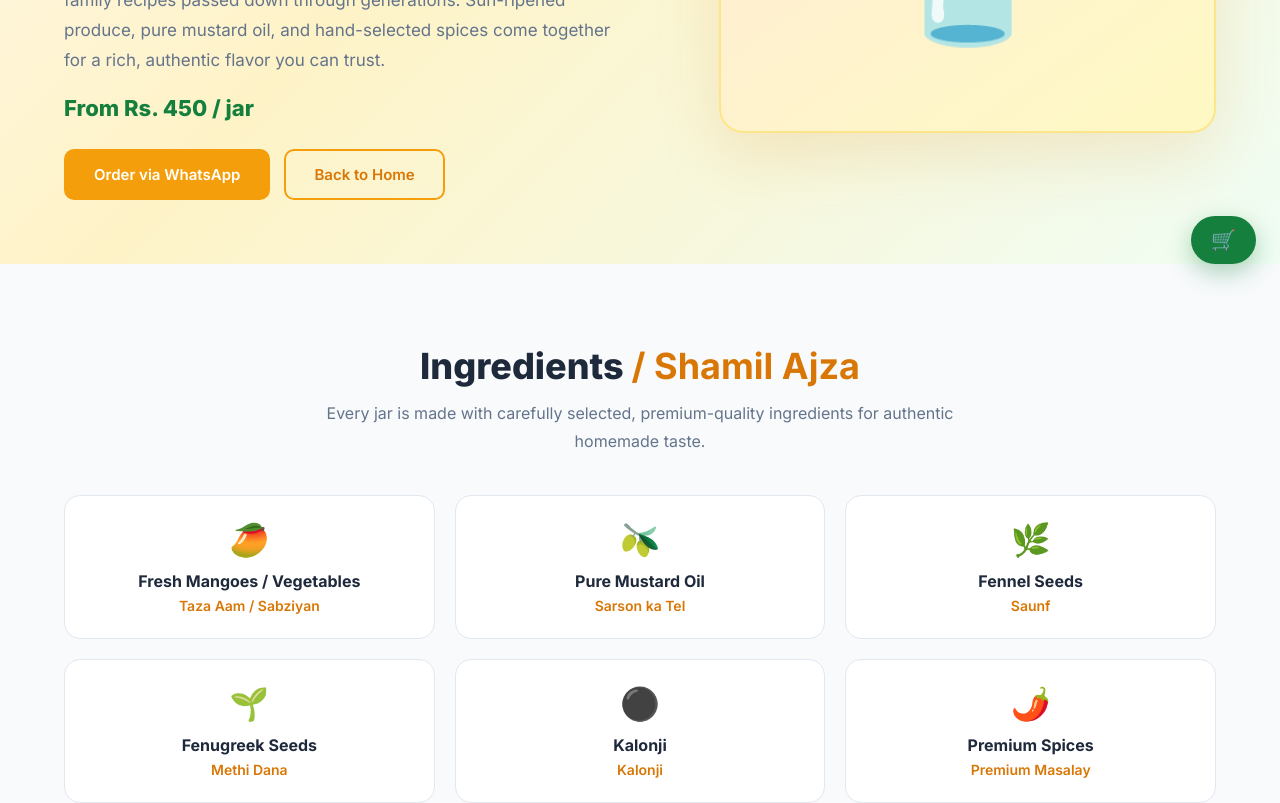
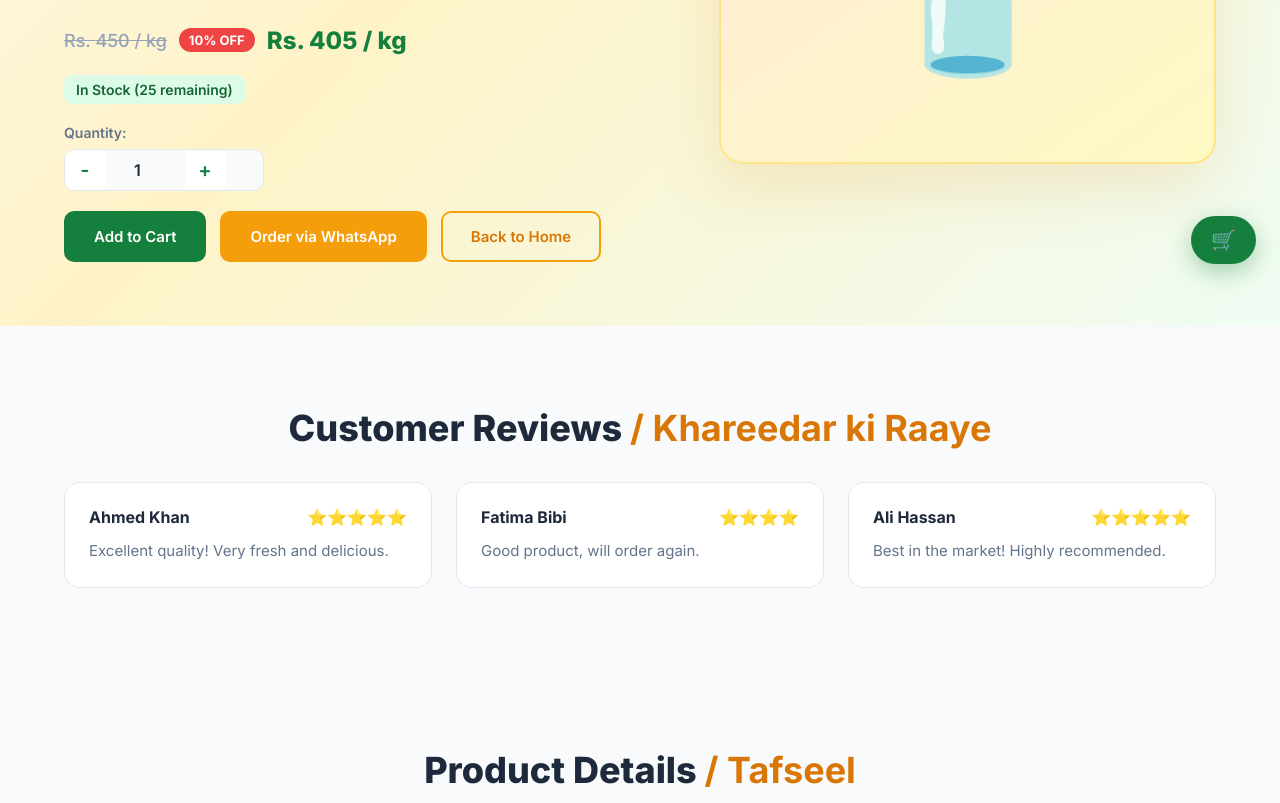
Before and after one commit to 1Yasir/dogarVision, a React (Vite) app: page /product/achar in a window 1280 px wide. Shown: the part 440-1243 px from the top of the page. Built offline with nearby package versions, Linux system fonts and the light colour scheme.

Commit message:
change some feature and

```diff
--- a/src/components/cart/CartDrawer.jsx
+++ b/src/components/cart/CartDrawer.jsx
@@ -1,7 +1,7 @@
 import { useEffect, useState } from "react";
 import { Link } from "react-router-dom";
 import { addDoc, collection, serverTimestamp } from "firebase/firestore";
-import { contactInfo } from "../../data/siteData";
+import { contactInfo, products } from "../../data/siteData";
 import { useCart } from "../../context/CartContext";
 import { useLanguage } from "../../context/LanguageContext";
 import { db } from "../../firebase";
@@ -25,6 +25,14 @@ const initialCheckout = {
 
 function CartItemRow({ item, onUpdate, onRemove, t }) {
   const lineTotal = item.unitPrice * item.quantity;
+  const product = products.find((p) => p.id === item.productId);
+  const stockCount = product?.stockCount || 999;
+
+  const handleQuantityChange = (e) => {
+    const value = parseInt(e.target.value) || 1;
+    const newQuantity = Math.max(1, Math.min(value, stockCount));
+    onUpdate(item.productId, newQuantity - item.quantity);
+  };
 
   return (
     <div className="cart-item cart-item--drawer">
@@ -44,9 +52,15 @@ function CartItemRow({ item, onUpdate, onRemove, t }) {
             >
               −
             </button>
-            <span className="cart-item__qty-value">
-              {formatQuantity(item)}
-            </span>
+            <input
+              type="number"
+              className="cart-item__qty-input"
+              value={item.quantity}
+              onChange={handleQuantityChange}
+              min="1"
+              max={stockCount}
+              aria-label={`${t("cart.quantity")} ${item.name}`}
+            />
             <button
               type="button"
               className="cart-item__qty-btn"
--- a/src/components/layout/NavBar.jsx
+++ b/src/components/layout/NavBar.jsx
@@ -106,13 +106,13 @@ export default function NavBar() {
 
         <div className="nav__controls">
           <select
-            className="nav__lang-select"
+            className="nav__lang-select bg-white text-slate-800 dark:bg-slate-800 dark:text-white border border-slate-300 dark:border-slate-600"
             value={lang}
             onChange={(e) => setLang(e.target.value)}
             aria-label="Select language"
           >
             {languages.map(({ code, label }) => (
-              <option key={code} value={code}>
+              <option key={code} value={code} className="bg-white text-slate-800 dark:bg-slate-800 dark:text-white border border-slate-300 dark:border-slate-600">
                 {label}
               </option>
             ))}
--- a/src/components/sections/ProductsSection.jsx
+++ b/src/components/sections/ProductsSection.jsx
@@ -15,6 +15,8 @@ export default function ProductsSection() {
         : products.filter((p) => p.category === activeFilter);
     return getSortedProducts(list);
   }, [activeFilter]);
+
+  console.log(products)
 
   return (
     <section id="products" className="section">
--- a/src/data/siteData.js
+++ b/src/data/siteData.js
@@ -34,12 +34,16 @@ export const products = [
     desc: "Farm-fresh, nutrient-rich eggs available in wholesale crates or retail packs. Daily collection ensures maximum freshness.",
     price: "Rs. 280 / crate",
     unitPrice: 280,
+    originalPrice: 280,
     unit: "crate",
     unitType: "unit",
     badge: "Best Seller",
     imageLabel: "Fresh Eggs",
     emoji: "🥚",
     available: true,
+    stockCount: 0,
+    discountPercentage: 0,
+    detailPath: "/product/eggs",
   },
   {
     id: "chicken",
@@ -48,12 +52,16 @@ export const products = [
     desc: "Healthy, well-raised broiler chicken available live or as clean, processed meat. Ideal for restaurants and retailers.",
     price: "Rs. 320 / kg",
     unitPrice: 320,
+    originalPrice: 320,
     unit: "kg",
     unitType: "unit",
     badge: "Premium",
     imageLabel: "Broiler Chicken",
     emoji: "🍗",
     available: true,
+    stockCount: 50,
+    discountPercentage: 0,
+    detailPath: "/product/chicken",
   },
   {
     id: "chicks",
@@ -62,12 +70,16 @@ export const products = [
     desc: "Vaccinated, high-survival day-old chicks for farmers and breeders. Strong genetics with expert hatchery care.",
     price: "Rs. 85 / chick",
     unitPrice: 85,
+    originalPrice: 85,
     unit: "chick",
     unitType: "unit",
     badge: "For Farmers",
     imageLabel: "Day-Old Chicks",
     emoji: "🐣",
-    available: false,
+    available: true,
+    stockCount: 100,
+    discountPercentage: 0,
+    detailPath: "/product/chicks",
   },
   {
     id: "achar",
@@ -76,6 +88,7 @@ export const products = [
     desc: "100% homemade pickles prepared with premium spices and fresh ingredients. No artificial colors or preservatives — bold, authentic flavor in every jar.",
     price: "Rs. 450 / kg",
     unitPrice: 450,
+    originalPrice: 450,
     unit: "kg",
     unitType: "kg",
     kgOptions: [0.5, 1, 2, 5],
@@ -84,6 +97,8 @@ export const products = [
     emoji: "🫙",
     detailPath: "/product/achar",
     available: true,
+    stockCount: 25,
+    discountPercentage: 10,
   },
   {
     id: "milk",
@@ -92,12 +107,16 @@ export const products = [
     desc: "100% pure, farm-fresh milk from healthy, grass-fed cows. Rich in nutrients and free from artificial additives or preservatives.",
     price: "Rs. 180 / liter",
     unitPrice: 180,
+    originalPrice: 180,
     unit: "liter",
     unitType: "unit",
     badge: "Premium",
     imageLabel: "Fresh Milk",
     emoji: "🥛",
-    available: false,
+    available: true,
+    stockCount: 15,
+    discountPercentage: 0,
+    detailPath: "/product/milk",
   },
   {
     id: "ghee",
@@ -106,13 +125,17 @@ export const products = [
     desc: "Traditional homemade desi ghee prepared using the bilona method from pure buffalo milk. Rich aroma, golden color, and authentic taste.",
     price: "Rs. 3500 / kg",
     unitPrice: 3500,
+    originalPrice: 3500,
     unit: "kg",
     unitType: "kg",
     kgOptions: [0.5, 1, 2],
     badge: "New Launch",
     imageLabel: "Desi Ghee",
     emoji: "🧈",
-    available: false,
+    available: true,
+    stockCount: 10,
+    discountPercentage: 20,
+    detailPath: "/product/ghee",
   },
 ];
 
--- a/src/pages/ProductDetail.jsx
+++ b/src/pages/ProductDetail.jsx
@@ -1,16 +1,25 @@
-import { useEffect } from "react";
+import { useEffect, useState } from "react";
 import { Link, Navigate, useParams } from "react-router-dom";
 import NavBar from "../components/layout/NavBar";
 import Footer from "../components/layout/Footer";
 import CartFab from "../components/cart/CartFab";
 import Breadcrumbs from "../components/common/Breadcrumbs";
 import Button from "../components/common/Button";
-import { contactInfo } from "../data/siteData";
-import { productDetails } from "../data/productDetails";
+import { contactInfo, products } from "../data/siteData";
+import { useCart } from "../context/CartContext";
+import { useLanguage } from "../context/LanguageContext";
 
 export default function ProductDetail() {
   const { productId } = useParams();
-  const product = productDetails[productId];
+  const product = products.find((p) => p.id === productId);
+  const { addToCart, openCart } = useCart();
+  const { t } = useLanguage();
+  const [quantity, setQuantity] = useState(1);
+  const [reviews] = useState([
+    { id: 1, name: "Ahmed Khan", rating: 5, comment: "Excellent quality! Very fresh and delicious." },
+    { id: 2, name: "Fatima Bibi", rating: 4, comment: "Good product, will order again." },
+    { id: 3, name: "Ali Hassan", rating: 5, comment: "Best in the market! Highly recommended." },
+  ]);
 
   useEffect(() => {
     window.scrollTo(0, 0);
@@ -21,7 +30,26 @@ export default function ProductDetail() {
   }
 
   const whatsappNumber = contactInfo.whatsapp.replace(/\D/g, "");
-  const whatsappUrl = `https://wa.me/${whatsappNumber}?text=${encodeURIComponent(product.whatsappMessage)}`;
+  const whatsappUrl = `https://wa.me/${whatsappNumber}?text=${encodeURIComponent(`Hi DogarVision, I want to order ${product.name}.`)}`;
+
+  const discountedPrice = product.discountPercentage > 0
+    ? product.originalPrice * (1 - product.discountPercentage / 100)
+    : product.originalPrice;
+
+  const handleQuantityChange = (e) => {
+    const value = parseInt(e.target.value) || 1;
+    const maxQuantity = product.stockCount > 0 ? product.stockCount : 999;
+    const newQuantity = Math.max(1, Math.min(value, maxQuantity));
+    setQuantity(newQuantity);
+  };
+
+  const handleAddToCart = () => {
+    if (product.stockCount === 0) return;
+    addToCart(product, quantity);
+    openCart();
+  };
+
+  const isOutOfStock = product.stockCount === 0;
 
   return (
     <div className="poultry product-detail-page">
@@ -42,10 +70,75 @@ export default function ProductDetail() {
             <div>
               <p className="product-detail__label">DogarVision Specialty</p>
               <h1 className="product-detail__title">{product.name}</h1>
-              <p className="product-detail__tagline">{product.tagline}</p>
               <p className="product-detail__desc">{product.desc}</p>
-              <p className="product-detail__price">{product.price}</p>
+
+              {/* Price Section with Discount */}
+              <div className="product-detail__price-section">
+                {product.discountPercentage > 0 && (
+                  <>
+                    <span className="product-detail__original-price">Rs. {product.originalPrice} / {product.unit}</span>
+                    <span className="product-detail__discount-badge">{product.discountPercentage}% OFF</span>
+                  </>
+                )}
+                <p className="product-detail__price">
+                  Rs. {discountedPrice.toFixed(0)} / {product.unit}
+                </p>
+              </div>
+
+              {/* Stock Management */}
+              <div className="product-detail__stock-section">
+                {isOutOfStock ? (
+                  <span className="product-detail__stock-badge product-detail__stock-badge--out">
+                    Out of Stock
+                  </span>
+                ) : (
+                  <span className="product-detail__stock-badge product-detail__stock-badge--in">
+                    In Stock ({product.stockCount} remaining)
+                  </span>
+                )}
+              </div>
+
+              {/* Quantity Controller */}
+              <div className="product-detail__quantity-section">
+                <label className="product-detail__quantity-label">Quantity:</label>
+                <div className="product-detail__quantity-controls">
+                  <button
+                    type="button"
+                    className="product-detail__quantity-btn"
+                    onClick={() => setQuantity(Math.max(1, quantity - 1))}
+                    disabled={isOutOfStock}
+                  >
+                    -
+                  </button>
+                  <input
+                    type="number"
+                    className="product-detail__quantity-input"
+                    value={quantity}
+                    onChange={handleQuantityChange}
+                    min="1"
+                    max={product.stockCount > 0 ? product.stockCount : 999}
+                    disabled={isOutOfStock}
+                  />
+                  <button
+                    type="button"
+                    className="product-detail__quantity-btn"
+                    onClick={() => setQuantity(Math.min(product.stockCount > 0 ? product.stockCount : 999, quantity + 1))}
+                    disabled={isOutOfStock}
+                  >
+                    +
+                  </button>
+                </div>
+              </div>
+
               <div className="product-detail__actions">
+                <Button
+                  type="button"
+                  variant="primary"
+                  onClick={handleAddToCart}
+                  disabled={isOutOfStock}
+                >
+                  {isOutOfStock ? "Out of Stock" : "Add to Cart"}
+                </Button>
                 <Button href={whatsappUrl} variant="accent">
                   Order via WhatsApp
                 </Button>
@@ -61,41 +154,36 @@ export default function ProductDetail() {
         </div>
       </header>
 
-      <section className="section product-detail__section">
+      {/* Customer Reviews Section */}
+      <section className="section product-detail__reviews">
         <div className="container">
           <h2 className="product-detail__section-title">
-            Ingredients <span>/ Shamil Ajza</span>
+            Customer Reviews <span>/ Khareedar ki Raaye</span>
           </h2>
-          <p className="product-detail__section-desc">
-            Every jar is made with carefully selected, premium-quality ingredients for authentic homemade taste.
-          </p>
-          <div className="product-detail__ingredients">
-            {product.ingredients.map((item) => (
-              <article key={item.name} className="product-detail__ingredient-card">
-                <span className="product-detail__ingredient-icon">{item.icon}</span>
-                <h3 className="product-detail__ingredient-name">{item.name}</h3>
-                <p className="product-detail__ingredient-urdu">{item.urdu}</p>
+          <div className="product-detail__reviews-list">
+            {reviews.map((review) => (
+              <article key={review.id} className="product-detail__review-card">
+                <div className="product-detail__review-header">
+                  <h3 className="product-detail__review-name">{review.name}</h3>
+                  <div className="product-detail__review-rating">
+                    {Array(review.rating).fill("⭐").join("")}
+                  </div>
+                </div>
+                <p className="product-detail__review-comment">{review.comment}</p>
               </article>
             ))}
           </div>
         </div>
       </section>
 
-      <section className="section section--alt product-detail__section">
+      <section className="section product-detail__section">
         <div className="container">
-          <h2 className="product-detail__section-title">Benefits</h2>
+          <h2 className="product-detail__section-title">
+            Product Details <span>/ Tafseel</span>
+          </h2>
           <p className="product-detail__section-desc">
-            Why families and retailers choose our premium homemade achar.
+            Learn more about our premium quality products and why customers trust DogarVision.
           </p>
-          <div className="product-detail__benefits">
-            {product.benefits.map((benefit) => (
-              <article key={benefit.title} className="product-detail__benefit-card">
-                <span className="product-detail__benefit-icon">{benefit.icon}</span>
-                <h3 className="product-detail__benefit-title">{benefit.title}</h3>
-                <p className="product-detail__benefit-desc">{benefit.desc}</p>
-              </article>
-            ))}
-          </div>
         </div>
       </section>
 
--- a/src/styles/poultry.css
+++ b/src/styles/poultry.css
@@ -98,7 +98,6 @@ html.dark {
   display: flex;
   align-items: center;
   gap: 8px;
-  margin-left: auto;
   flex-shrink: 0;
 }
 
@@ -1197,6 +1196,49 @@ html.dark .product-card__badge--unavailable {
   text-overflow: ellipsis;
 }
 
+.cart-item__qty-input {
+  width: 48px;
+  height: 32px;
+  border: 1px solid #e2e8f0;
+  background: #fff;
+  color: #1e293b;
+  font-size: 0.875rem;
+  font-weight: 600;
+  text-align: center;
+  border-radius: 6px;
+  outline: none;
+  transition: border-color 0.2s, background-color 0.2s;
+  appearance: none;
+  -moz-appearance: textfield;
+}
+
+.cart-item__qty-input::-webkit-outer-spin-button,
+.cart-item__qty-input::-webkit-inner-spin-button {
+  -webkit-appearance: none;
+  margin: 0;
+}
+
+.cart-item__qty-input:focus {
+  border-color: #15803d;
+  background: #f0fdf4;
+}
+
+.cart-item__qty-input:disabled {
+  opacity: 0.5;
+  cursor: not-allowed;
+}
+
+.dark .cart-item__qty-input {
+  background: #1e293b;
+  border-color: #334155;
+  color: #f8fafc;
+}
+
+.dark .cart-item__qty-input:focus {
+  background: #0f172a;
+  border-color: #22c55e;
+}
+
 .cart-item__line-total {
   font-size: 0.9375rem;
   font-weight: 700;
@@ -1446,6 +1488,182 @@ html.dark .product-card__badge--unavailable {
   max-width: 640px;
   margin: 0 auto 40px;
   line-height: 1.7;
+}
+
+/* Price Section */
+.product-detail__price-section {
+  margin: 20px 0;
+  display: flex;
+  align-items: center;
+  gap: 12px;
+  flex-wrap: wrap;
+}
+
+.product-detail__original-price {
+  font-size: 1.125rem;
+  color: #94a3b8;
+  text-decoration: line-through;
+  font-weight: 500;
+}
+
+.product-detail__discount-badge {
+  background: #ef4444;
+  color: #fff;
+  font-size: 0.8125rem;
+  font-weight: 700;
+  padding: 4px 10px;
+  border-radius: 12px;
+}
+
+.product-detail__price {
+  font-size: 1.5rem;
+  font-weight: 800;
+  color: #15803d;
+  margin: 0;
+}
+
+/* Stock Section */
+.product-detail__stock-section {
+  margin: 16px 0;
+}
+
+.product-detail__stock-badge {
+  font-size: 0.875rem;
+  font-weight: 600;
+  padding: 6px 12px;
+  border-radius: 8px;
+  display: inline-block;
+}
+
+.product-detail__stock-badge--in {
+  background: #dcfce7;
+  color: #166534;
+}
+
+.product-detail__stock-badge--out {
+  background: #fee2e2;
+  color: #dc2626;
+}
+
+/* Quantity Section */
+.product-detail__quantity-section {
+  margin: 20px 0;
+}
+
+.product-detail__quantity-label {
+  font-size: 0.875rem;
+  font-weight: 600;
+  color: #64748b;
+  display: block;
+  margin-bottom: 8px;
+}
+
+.product-detail__quantity-controls {
+  display: flex;
+  align-items: center;
+  gap: 0;
+  background: #f8fafc;
+  border: 1px solid #e2e8f0;
+  border-radius: 10px;
+  overflow: hidden;
+  max-width: 200px;
+}
+
+.product-detail__quantity-btn {
+  width: 40px;
+  height: 40px;
+  border: none;
+  background: #fff;
+  font-size: 1.25rem;
+  font-weight: 600;
+  color: #15803d;
+  cursor: pointer;
+  transition: background 0.2s;
+}
+
+.product-detail__quantity-btn:hover:not(:disabled) {
+  background: #f0fdf4;
+}
+
+.product-detail__quantity-btn:disabled {
+  opacity: 0.5;
+  cursor: not-allowed;
+}
+
+.product-detail__quantity-input {
+  width: 80px;
+  height: 40px;
+  border: none;
+  background: #f8fafc;
+  font-size: 1rem;
+  font-weight: 600;
+  color: #1e293b;
+  text-align: center;
+}
+
+.product-detail__quantity-input:focus {
+  outline: none;
+}
+
+.product-detail__quantity-input:disabled {
+  opacity: 0.5;
+  cursor: not-allowed;
+}
+
+/* Customer Reviews Section */
+.product-detail__reviews {
+  background: #f8fafc;
+}
+
+.product-detail__reviews-list {
+  display: grid;
+  grid-template-columns: repeat(3, 1fr);
+  gap: 24px;
+  margin-top: 32px;
+}
+
+.product-detail__review-card {
+  background: #fff;
+  border: 1px solid #e2e8f0;
+  border-radius: 16px;
+  padding: 24px;
+  transition: transform 0.2s ease, box-shadow 0.2s ease;
+}
+
+.product-detail__review-card:hover {
+  transform: translateY(-4px);
+  box-shadow: 0 12px 32px rgba(15, 23, 42, 0.08);
+}
+
+.product-detail__review-header {
+  display: flex;
+  justify-content: space-between;
+  align-items: center;
+  margin-bottom: 12px;
+}
+
+.product-detail__review-name {
+  font-size: 1rem;
+  font-weight: 700;
+  color: #1e293b;
+  margin: 0;
+}
+
+.product-detail__review-rating {
+  font-size: 1rem;
+}
+
+.product-detail__review-comment {
+  font-size: 0.9375rem;
+  color: #64748b;
+  line-height: 1.6;
+  margin: 0;
+}
+
+@media (max-width: 768px) {
+  .product-detail__reviews-list {
+    grid-template-columns: 1fr;
+  }
 }
 
 .product-detail__ingredients {
@@ -2321,7 +2539,7 @@ html.dark .feedback {
   width: 100%;
   max-width: 420px;
   background: var(--surface);
-  z-index: 50;
+  z-index: 100;
   box-shadow: -8px 0 32px rgba(15, 23, 42, 0.15);
   display: flex;
   flex-direction: column;
```
